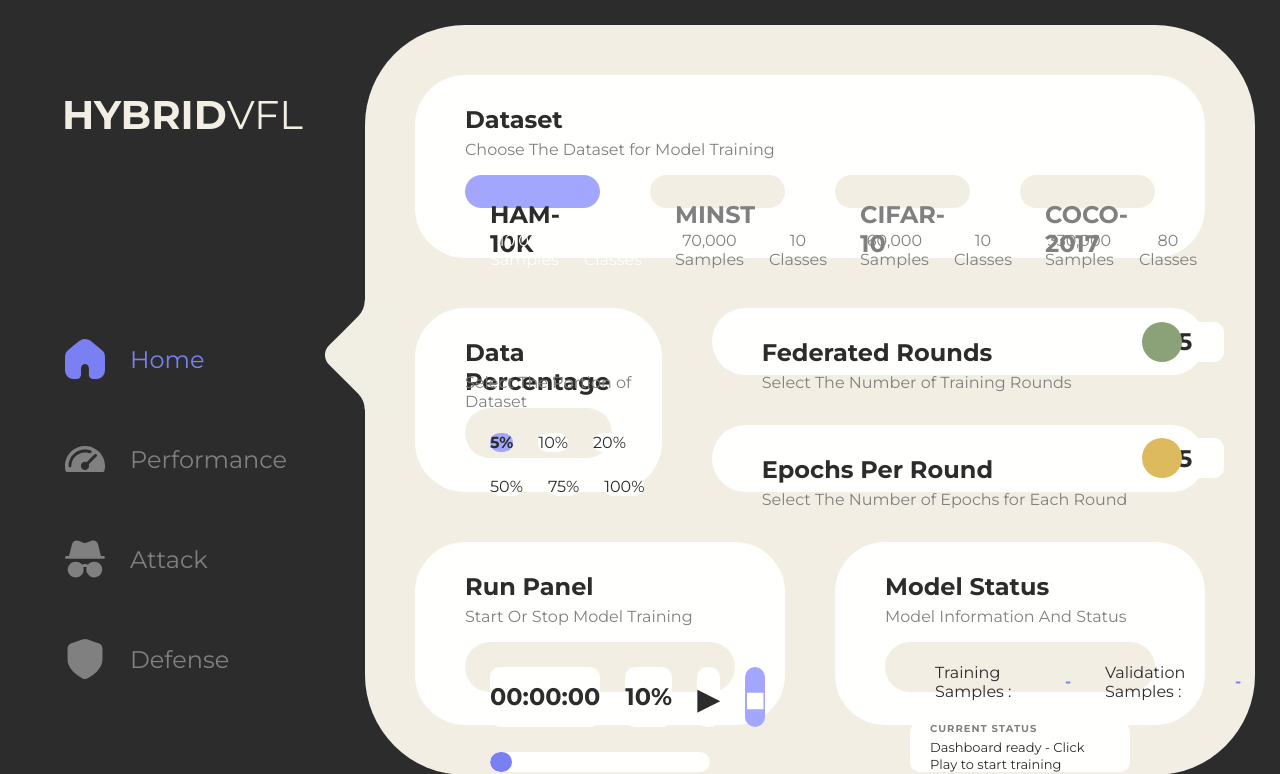
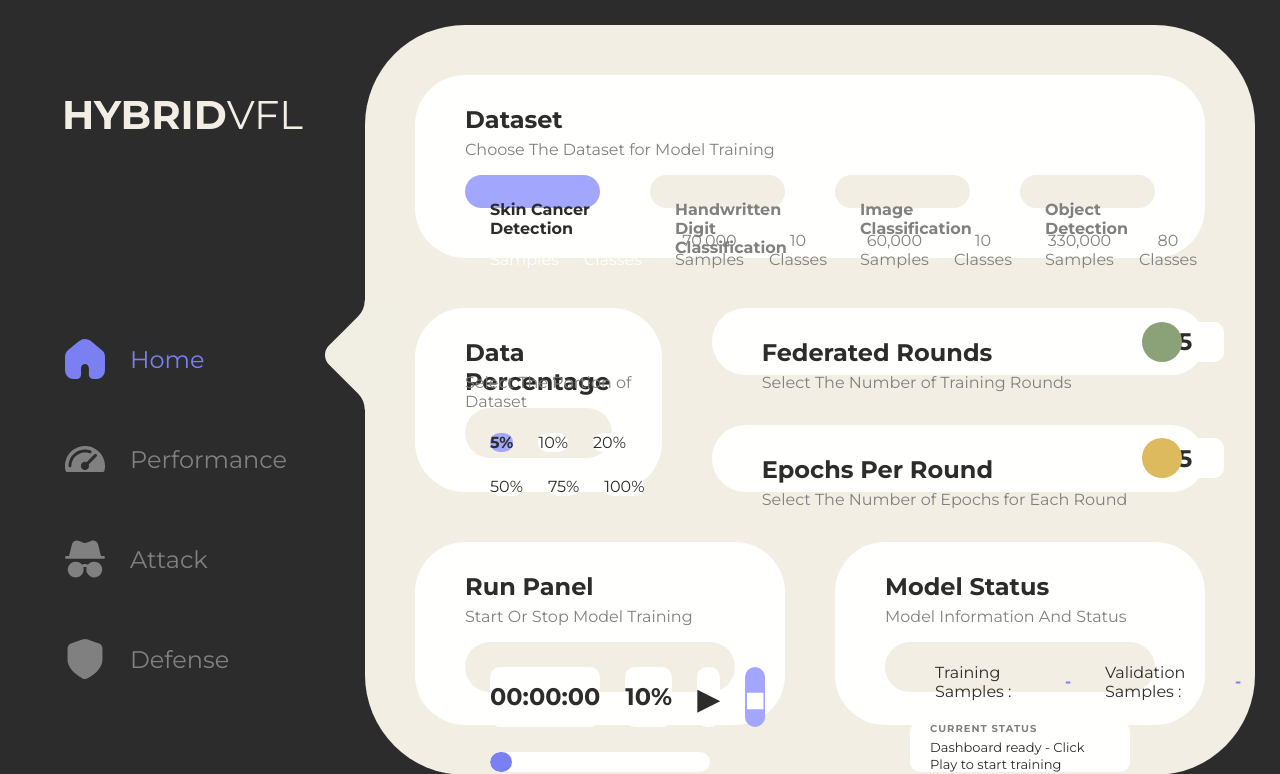
Before and after one commit to mociatto/DistributedVFL, a Flask app: template templates/dashboard.html in a window 1280 px wide. Shown: the top 774 px of the page. Run offline with Flask 2, Linux system fonts and the light colour scheme; the template is opened without the code that fills it, so the values that code supplies are empty; parts of the project's set-up code (start-up, migrations or seed data) failed here and were passed over; some libraries are stand-ins or nearby versions.

Commit message:
dataset titles | default tab

```diff
--- a/static/styles.css
+++ b/static/styles.css
@@ -240,7 +240,7 @@
     position: absolute;
     top: 25px;
     left: 25px;
-    font-size: 18pt;
+    font-size: 12pt;
     font-weight: 700;
 }
 
--- a/templates/dashboard.html
+++ b/templates/dashboard.html
@@ -62,7 +62,7 @@
 
                         <!-- Box 1 -->
                         <div class="inner-box active-inner-box">
-                             <div class="inner-box-title active-title">HAM-10K</div>
+                             <div class="inner-box-title active-title">Skin Cancer Detection</div>
 
                              <!-- Inner info boxes container -->
                              <div class="inner-info-container">
@@ -77,7 +77,7 @@
 
                         <!-- Box 2 -->
                         <div class="inner-box freeze-inner-box">
-                            <div class="inner-box-title freeze-title">MINST</div>
+                            <div class="inner-box-title freeze-title">Handwritten Digit Classification</div>
 
                             <!-- Inner info boxes container -->
                             <div class="inner-info-container">
@@ -92,7 +92,7 @@
 
                         <!-- Box 3 -->
                         <div class="inner-box freeze-inner-box">
-                            <div class="inner-box-title freeze-title">CIFAR-10</div>
+                            <div class="inner-box-title freeze-title">Image Classification</div>
 
                             <!-- Inner info boxes container -->
                             <div class="inner-info-container">
@@ -107,7 +107,7 @@
 
                         <!-- Box 4 -->
                         <div class="inner-box freeze-inner-box">
-                            <div class="inner-box-title freeze-title">COCO-2017</div>
+                            <div class="inner-box-title freeze-title">Object Detection</div>
 
                             <!-- Inner info boxes container -->
                             <div class="inner-info-container">
```
